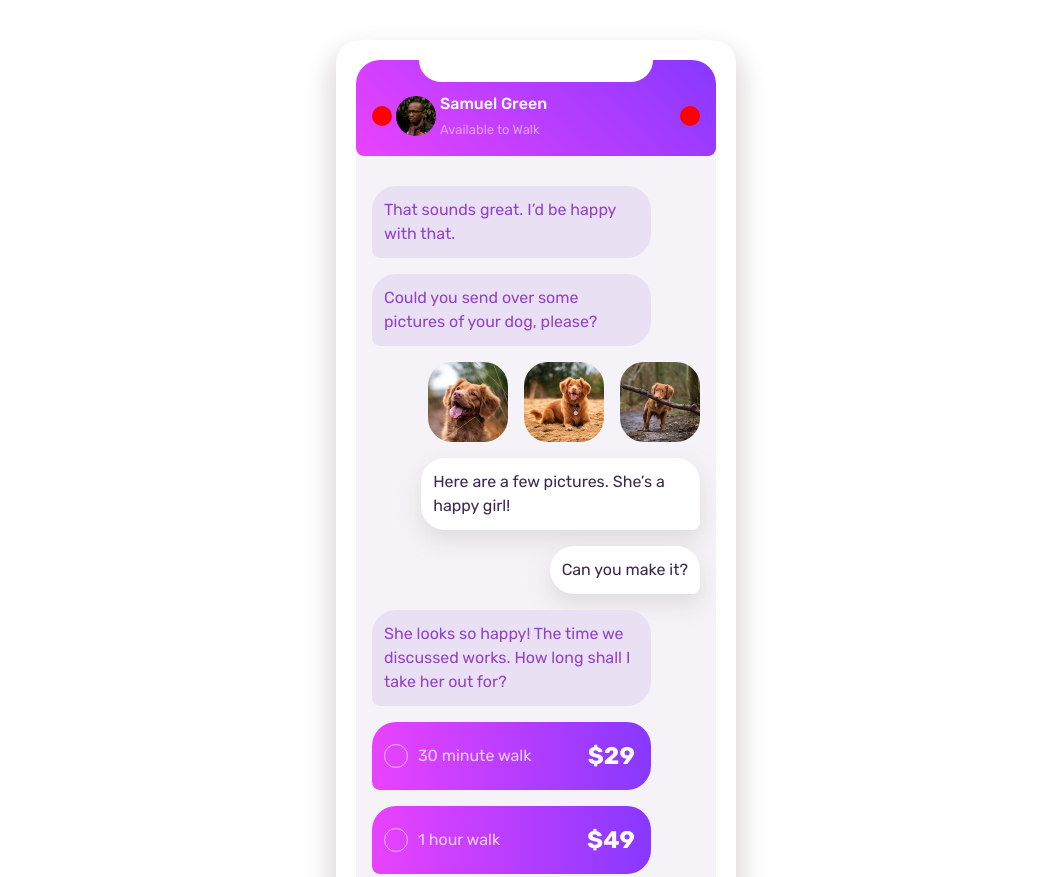
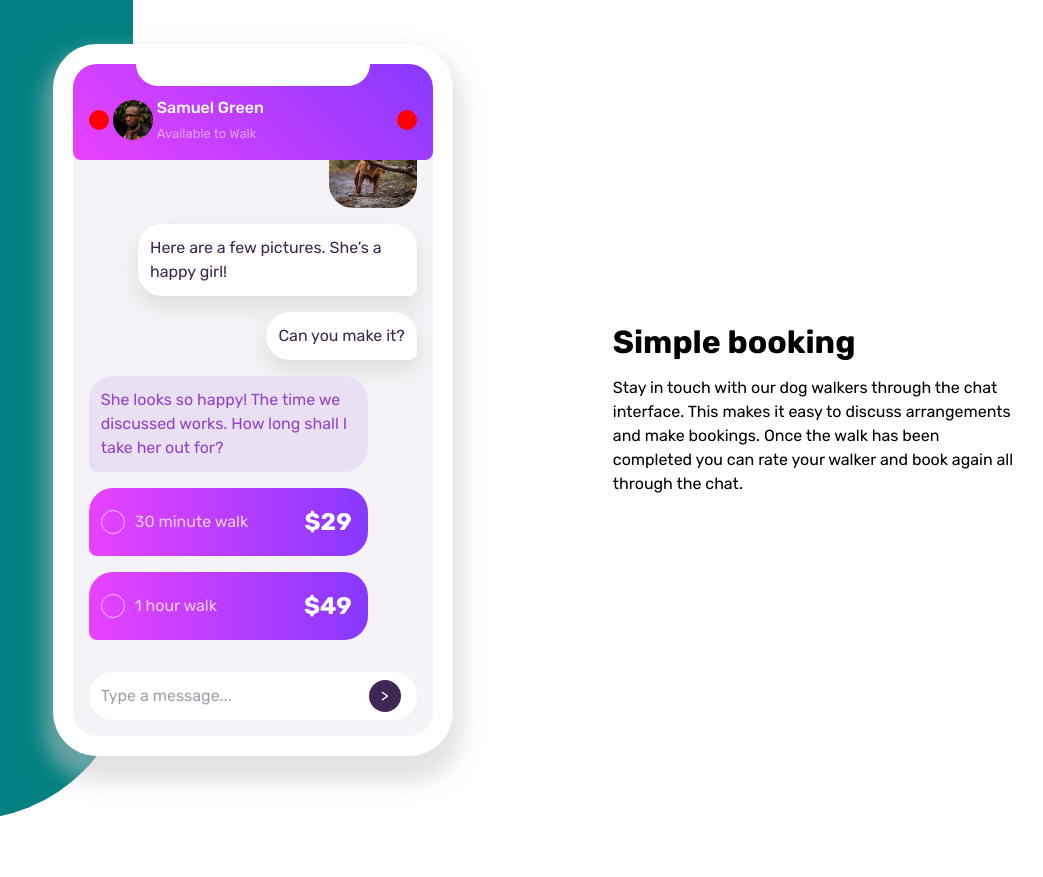
Before and after one commit to Rokata9/chat-app-illustration-frontendmentor, a website: page src/index.html in a window 1280 px wide. Shown: the top 877 px of the page, without its empty margins (104-1147 px from the left). After the commit the page ends 820 px from the top, so only its background shows below. Drawn offline with nearby package versions, Linux system fonts and the light colour scheme; files that its build step writes are made by us from their sources.

Commit message:
Phone gradient background; Handle sizing of phone scroller when window resizes

```diff
--- a/src/index.html
+++ b/src/index.html
@@ -22,6 +22,10 @@
     <title>Frontend Mentor | Chat app Illustration</title>
   </head>
   <body>
+    <div class="container">
+      <div class="phone-wrapper">
+        <div class="gradient-bg">
+        </div>
         <div class="phone">
           <header class="phone-header bg-gradient">
             <div class="back"></div>
@@ -32,7 +36,6 @@
             <p class="user-status">Available to Walk</p>
             <div class="actions"></div>
           </header>
-
           <div class="item-scroller">
             <div class="chat-container">
               <main class="phone-chat" style="transform: translateY(0)">
@@ -47,9 +50,16 @@
                   </p>
                 </div>
                 <div class="message-wrapper end">
-              <div class="space-evenly">
+                  <div class="image-grid">
                     <img src="assets/dog-image-1.jpg" alt="dog image 1" />
                     <img src="assets/dog-image-2.jpg" alt="dog image 2" />
+                    <img src="assets/dog-image-3.jpg" alt="dog image 3" />
+                    <img src="assets/dog-image-1.jpg" alt="dog image 1" />
+                    <img src="assets/dog-image-2.jpg" alt="dog image 2" />
+                    <img src="assets/dog-image-3.jpg" alt="dog image 3" />
+                    <img src="assets/dog-image-1.jpg" alt="dog image 1" />
+                    <img src="assets/dog-image-2.jpg" alt="dog image 2" />
+                    <img src="assets/dog-image-3.jpg" alt="dog image 3" />
                     <img src="assets/dog-image-3.jpg" alt="dog image 3" />
                   </div>
                 </div>
@@ -63,8 +73,8 @@
                 </div>
                 <div class="message-wrapper start">
                   <p class="chat-message bg-mid">
-                She looks so happy! The time we discussed works. How long shall
-                I take her out for?
+                    She looks so happy! The time we discussed works. How long
+                    shall I take her out for?
                   </p>
                 </div>
                 <div class="message-wrapper start">
@@ -90,7 +100,6 @@
               </main>
             </div>
           </div>
-
           <footer>
             <div class="input-wrapper">
               <input type="text" name="message" placeholder="Type a message..." />
@@ -98,13 +107,15 @@
             </div>
           </footer>
         </div>
-    <!-- Type a message…
+      </div>
 
-  Simple booking
-
-  Stay in touch with our dog walkers through the chat interface. This makes it easy to
+      <div class="booking">
+        <h1>Simple booking</h1>
+        <p>Stay in touch with our dog walkers through the chat interface. This makes it easy to
           discuss arrangements and make bookings. Once the walk has been completed you can rate
-  your walker and book again all through the chat. -->
+          your walker and book again all through the chat.</p>
+      </div>
+    </div>
 
     <!-- <div class="attribution">
     Challenge by <a href="https://www.frontendmentor.io?ref=challenge" target="_blank">Frontend Mentor</a>.
--- a/src/sass/style.scss
+++ b/src/sass/style.scss
@@ -34,7 +34,9 @@ body {
   font-family: "Rubik", sans-serif;
   display: flex;
   align-items: center;
+  justify-content: center;
   flex-direction: column;
+  margin: 0;
 }
 
 .flow > * + * {
@@ -59,15 +61,49 @@ body {
  - Very Dark Desaturated Violet (main heading): hsl(271, 36%, 24%)
  - Dark Grayish Violet (paragraph): hsl(270, 7%, 64%) */
 
+
+ .container {
+  --container-gap: 2rem;
+  --phone-width: clamp(18rem, 14.1379rem + 19.3103vw, 25rem);
+  display: flex;
+  justify-content: center;
+  align-items: center;
+  min-height: 100%;
+  gap: 10rem; // TODO: clamp
+ }
+
+ .booking {
+  width: 40ch; // TODO: clamp
+ }
+
+ .gradient-bg {
+  background: teal;
+  position: absolute;
+  right: calc(100% - 5rem);
+  bottom: -2rem;
+  left: calc(-1 * calc(50vw - var(--container-gap) * 0.5 - var(--phone-width) + 2rem));
+  top: -100vh;
+  z-index: -1;
+  border-radius: 100vw;
+ }
+
+.phone-wrapper {
+  position: relative;
+}
+
 .phone {
   width: clamp(18rem, 14.1379rem + 19.3103vw, 25rem);
-  aspect-ratio: 9 / 21;
+  aspect-ratio: 9 / 16;
   padding: 1.25em;
   box-shadow: 0 16px 20px 10px rgb(204 198 198 / 50%);
-  border-radius: 1.5rem;
+  // According to https://www.30secondsofcode.org/css/s/nested-border-radius/
+  // 1.25em (distance to inner border radius) + 1.5rem (inner border radius of header for top-left and top-right or of footer for bottom-left and bottom-right)
+  border-radius: 2.75rem;
   display: flex;
   flex-direction: column;
   overflow: hidden;
+  // position: relative;
+  background-color: #fff;
 
   // TODO: remove
   margin-top: 2rem;
@@ -87,7 +123,7 @@ body {
     gap: 0.25rem;
     align-items: center;
     padding: 2em 1em 1em;
-    border-radius: 1.5em 1.5em 0.5em 0.5em;
+    border-radius: 1.5rem 1.5rem 0.5rem 0.5rem;
     @include gradient(45deg);
 
     &::after {
@@ -145,6 +181,8 @@ body {
   .item-scroller {
     overflow-y: scroll;
     flex-grow: 1;
+    // cover white background left by header rounder corners
+    box-shadow: 0 -0.5rem 0 0 var(--clr-secondary-300);
   }
 
   .chat-container {
@@ -167,21 +205,23 @@ body {
     position: absolute;
     right: 0;
     //top: 0;
-    //border-radius: 0 0 1.5rem 1.5rem; blurry text???
 
     .message-wrapper {
       display: flex;
       padding-top: 1rem;
 
-      .space-evenly {
-        display: flex;
-        justify-content: space-evenly;
+      .image-grid {
+        display: grid;
+        // could be without a clamp, but with a fixed value to keep consistent layout when increasing viewport
+        grid-template-columns: repeat(auto-fit, minmax(clamp(3rem, 1rem + 10vw, 5rem), 1fr));
+        width: 90%;
+        justify-content: end;
         gap: 1rem;
+        direction: rtl; // so that if a single image is on a new line it appears to the right
 
         img {
-          width: 5rem;
+          border-radius: 1.5rem;
           aspect-ratio: 1;
-          border-radius: 1.5rem;
         }
       }
 
@@ -241,7 +281,8 @@ body {
 
   footer {
     background-color: var(--clr-secondary-300);
-    padding: 0 1em 1em;
+    padding: 1em;
+    border-radius: 0 0 1.5rem 1.5rem;
 
     .input-wrapper {
       position: relative;
--- a/src/script.js
+++ b/src/script.js
@@ -3,10 +3,35 @@ const chatContainer = document.querySelector(".chat-container");
 const phoneChat = document.querySelector(".phone-chat");
 const btn = document.querySelector(".send-btn");
 
-chatContainer.style.minHeight = `${scroller.clientHeight}px`;
-chatContainer.style.height = `${scroller.clientHeight}px`;
+const updateChatHeight = () => {
+  chatContainer.style.minHeight = `${scroller.clientHeight}px`;
+  chatContainer.style.height = `${phoneChat.clientHeight}px`;
+};
 
-// let counter = 0;
+const updateScrollPosition = () => {
+  scroller.scrollTop = scroller.scrollHeight - scroller.clientHeight;
+};
+
+const debounce = (func, time = 100) => {
+  var timer;
+  return function (event) {
+    if (timer) clearTimeout(timer);
+    timer = setTimeout(func, time, event);
+  };
+}
+
+// set some initial height although not 100% precise when fonts are not cached
+updateChatHeight();
+updateScrollPosition();
+
+/* needed in case fonts are loaded later, usually they should be preloaded, but in this demo project
+   when run with live reload, fonts are not cached and loaded with delay */
+window.addEventListener("load", () => {
+  updateChatHeight();
+  updateScrollPosition();
+});
+
+window.addEventListener("resize", debounce(updateChatHeight, 150));
 
 btn.addEventListener("click", () => {
   const el = document.createElement("div");
@@ -20,6 +45,7 @@ btn.addEventListener("click", () => {
 
   phoneChat.classList.add("notransition"); // Disable transitions
   phoneChat.appendChild(el);
+  // must include any additional margin in the value
   phoneChat.style.transform = `translateY(${el.clientHeight}px)`;
   phoneChat.offsetHeight; // Trigger a reflow, flushing the CSS changes
   phoneChat.classList.remove("notransition"); // Re-enable transitions
@@ -31,12 +57,11 @@ btn.addEventListener("click", () => {
     ? Number(chatContainer.style.height.split("px")[0])
     : 0;
   //el.offsetHeight;
+  // must include any additional margins in the calculation
   chatContainer.style.height = `${containerHeight + el.clientHeight}px`;
 
   //chatContainer.offsetHeight;
 
-  // using margin on the newly added child causes scroll to immediately move by that margin, THEN do the animation
-  // thus using padding on the chat message wrapper
   scroller.scrollTop = scroller.scrollHeight - scroller.clientHeight;
 
   phoneChat.style.transform = "translateY(0)";
```
Lines whose indentation alone changed are shown as unchanged.
